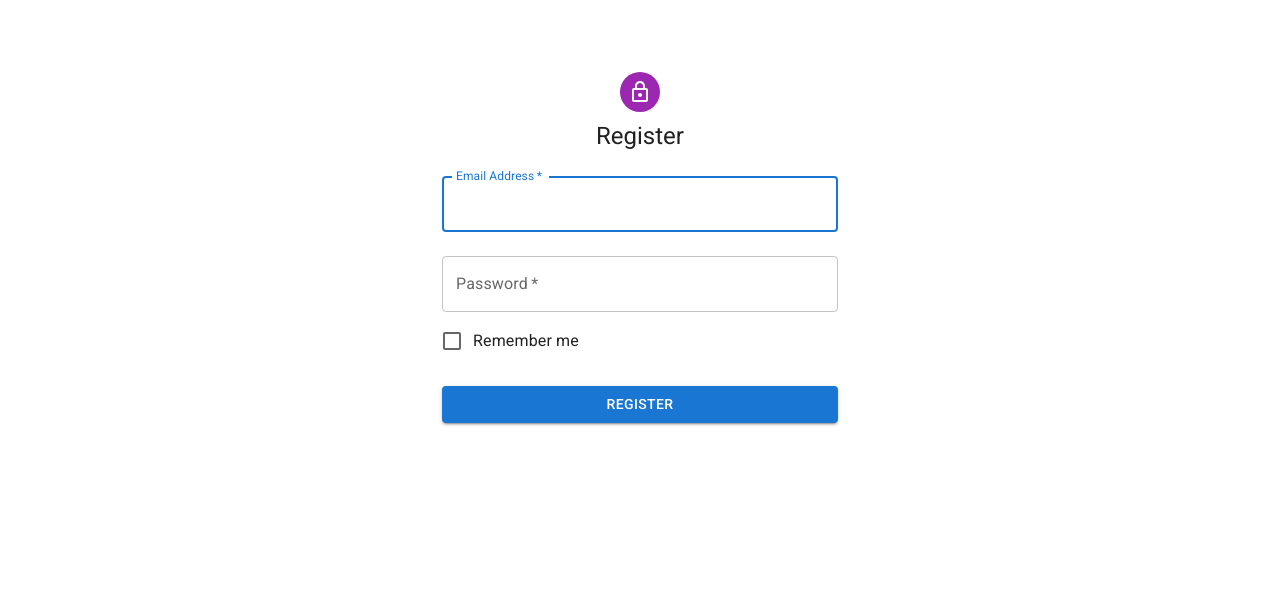
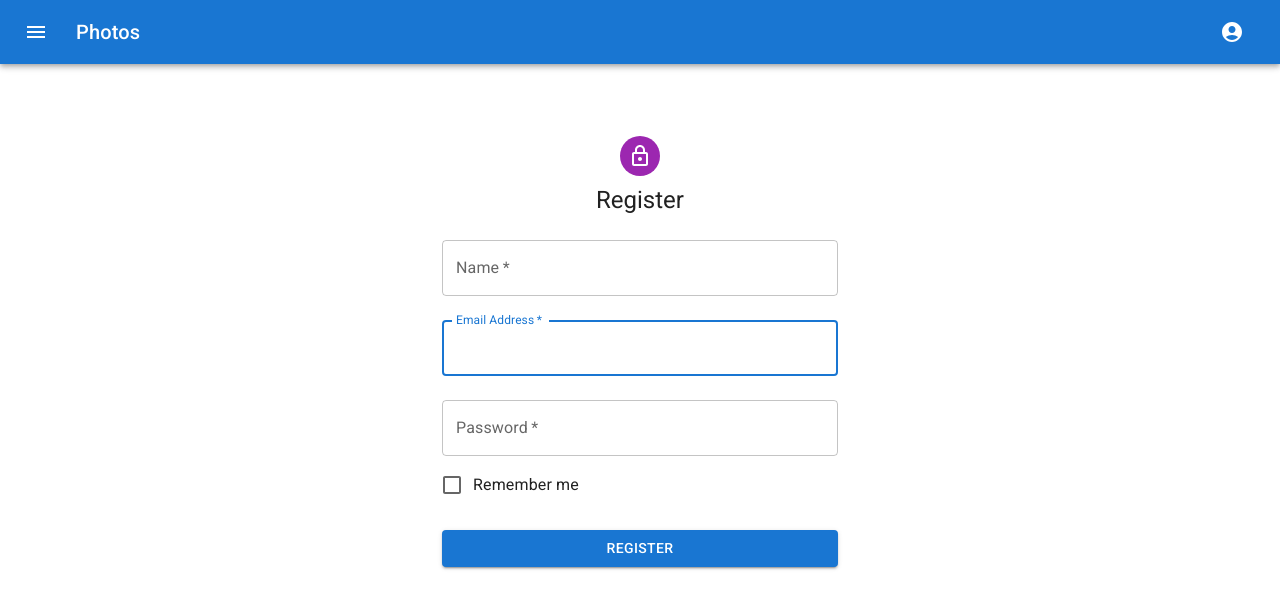
Before and after one commit to sahanenes/fireblog, a React (Create React App) app: page /register in a window 1280 px wide. Shown: the top 608 px of the page. Built offline with nearby package versions, Linux system fonts and the light colour scheme.

Commit message:
firebase added

```diff
--- a/src/app-router/AppRouter.js
+++ b/src/app-router/AppRouter.js
@@ -1,5 +1,6 @@
 import React from "react";
 import { BrowserRouter, Route, Routes } from "react-router-dom";
+import Navbar from "../components/Navbar";
 import Dashboard from "../pages/Dashboard";
 import Login from "../pages/Login";
 import Register from "../pages/Register";
@@ -7,6 +8,7 @@ import Register from "../pages/Register";
 const AppRouter = () => {
   return (
     <BrowserRouter>
+      <Navbar />
       <Routes>
         <Route path="/" element={<Dashboard />}></Route>
         <Route path="/login" element={<Login />}></Route>
--- a/src/components/Navbar.js
+++ b/src/components/Navbar.js
@@ -9,8 +9,11 @@ import AccountCircle from "@mui/icons-material/AccountCircle";
 
 import MenuItem from "@mui/material/MenuItem";
 import Menu from "@mui/material/Menu";
+import { useNavigate } from "react-router-dom";
 
 export default function Navbar() {
+  const navigate = useNavigate();
+
   const [auth, setAuth] = React.useState(true);
   const [anchorEl, setAnchorEl] = React.useState(null);
 
@@ -22,6 +25,14 @@ export default function Navbar() {
     setAnchorEl(event.currentTarget);
   };
 
+  const handleLogin = () => {
+    setAnchorEl(null);
+    navigate("/login");
+  };
+  const handleRegister = () => {
+    setAnchorEl(null);
+    navigate("/register");
+  };
   const handleClose = () => {
     setAnchorEl(null);
   };
@@ -69,8 +80,8 @@ export default function Navbar() {
                 open={Boolean(anchorEl)}
                 onClose={handleClose}
               >
-                <MenuItem onClick={handleClose}>Login</MenuItem>
-                <MenuItem onClick={handleClose}>Logout</MenuItem>
+                <MenuItem onClick={handleLogin}>Login</MenuItem>
+                <MenuItem onClick={handleRegister}>Register</MenuItem>
               </Menu>
             </div>
           )}
--- /dev/null
+++ b/src/helpers/firebase.js
@@ -0,0 +1,28 @@
+import { initializeApp } from "firebase/app";
+import { createUserWithEmailAndPassword, getAuth } from "firebase/auth";
+
+const firebaseConfig = {
+  apiKey: process.env.REACT_APP_apiKey,
+  authDomain: process.env.REACT_APP_authDomain,
+  projectId: process.env.REACT_APP_projectId,
+  storageBucket: process.env.REACT_APP_storageBucket,
+  messagingSenderId: process.env.REACT_APP_messagingSenderId,
+  appId: process.env.REACT_APP_appId,
+};
+
+const app = initializeApp(firebaseConfig);
+
+const auth = getAuth(app);
+
+export const createUser = async (email, password) => {
+  try {
+    let userCredintial = await createUserWithEmailAndPassword(
+      auth,
+      email,
+      password
+    );
+    console.log(userCredintial);
+  } catch (error) {
+    console.log(error);
+  }
+};
--- a/src/pages/Register.js
+++ b/src/pages/Register.js
@@ -10,17 +10,18 @@ import LockOutlinedIcon from "@mui/icons-material/LockOutlined";
 import Typography from "@mui/material/Typography";
 import Container from "@mui/material/Container";
 import { createTheme, ThemeProvider } from "@mui/material/styles";
+import { useState } from "react";
+import { createUser } from "../helpers/firebase";
 
 const theme = createTheme();
 
 export default function Register() {
+  const [email, setEmail] = useState("");
+  const [password, setPassword] = useState("");
+  const [name, setName] = useState("");
   const handleSubmit = (event) => {
     event.preventDefault();
-    const data = new FormData(event.currentTarget);
-    console.log({
-      email: data.get("email"),
-      password: data.get("password"),
-    });
+    createUser(email, password);
   };
 
   return (
@@ -51,11 +52,25 @@ export default function Register() {
               margin="normal"
               required
               fullWidth
+              id="text"
+              label="Name"
+              name="name"
+              autoComplete="name"
+              autoFocus
+              onChange={(e) => setName(e.target.value)}
+              value={name}
+            />
+            <TextField
+              margin="normal"
+              required
+              fullWidth
               id="email"
               label="Email Address"
               name="email"
               autoComplete="email"
               autoFocus
+              onChange={(e) => setEmail(e.target.value)}
+              value={email}
             />
             <TextField
               margin="normal"
@@ -66,6 +81,8 @@ export default function Register() {
               type="password"
               id="password"
               autoComplete="current-password"
+              onChange={(e) => setPassword(e.target.value)}
+              value={password}
             />
             <FormControlLabel
               control={<Checkbox value="remember" color="primary" />}
```
Also changed, not shown: 2 other files (tests, documents, lock files or other folders).
